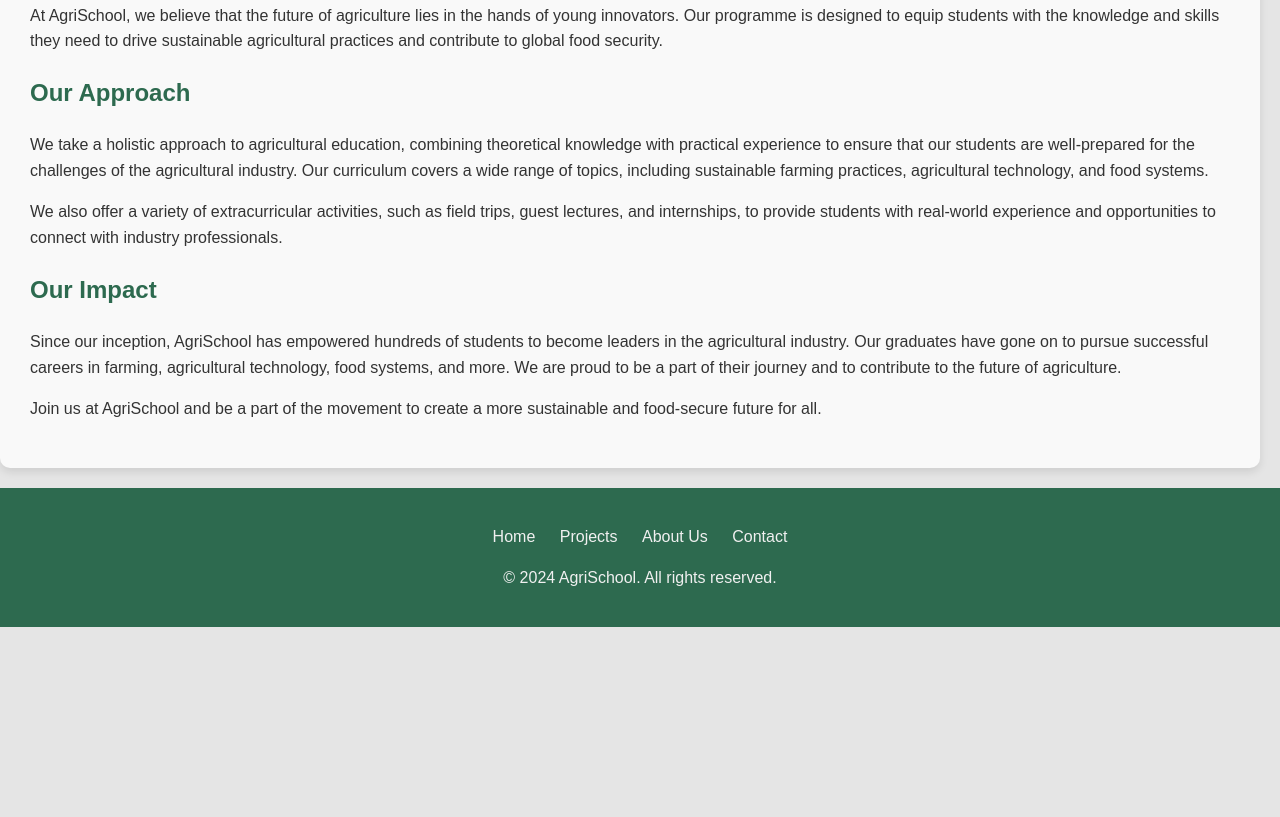
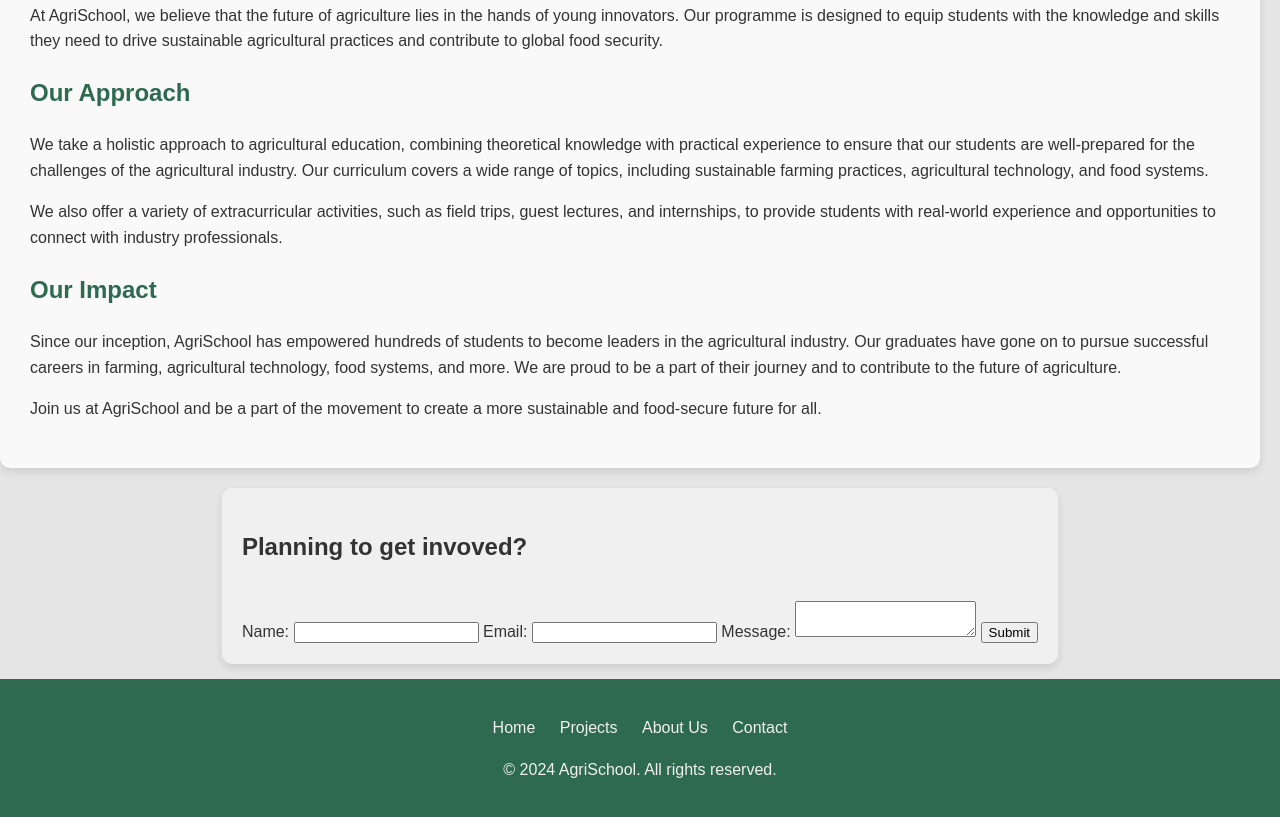
Before and after one commit to kavutsss/Direct-to-school-Agri-, a plain HTML site: page about.html in a window 1280 px wide. Shown: the part 1776-2593 px from the top of the page. Before the commit the page ends 2403 px from the top, so only its background shows below. Drawn offline with Linux system fonts and the light colour scheme.

Commit message:
add deployment workflow

```diff
--- a/about.html
+++ b/about.html
@@ -34,6 +34,18 @@
         <p>Since our inception, AgriSchool has empowered hundreds of students to become leaders in the agricultural industry. Our graduates have gone on to pursue successful careers in farming, agricultural technology, food systems, and more. We are proud to be a part of their journey and to contribute to the future of agriculture.</p>
         <p>Join us at AgriSchool and be a part of the movement to create a more sustainable and food-secure future for all.</p>
     </section>
+    <section class="form-input">
+        <h2>Planning to get invoved?</h2>
+        <form action="submit-form.php" method="post">
+            <label for="name">Name:</label>
+            <input type="text" id="name" name="name" required>
+            <label for="email">Email:</label>
+            <input type="email" id="email" name="email" required>
+            <label for="message">Message:</label>
+            <textarea id="message" name="message" required></textarea>
+            <button type="submit">Submit</button>
+        </form>
+    </section>
     <footer class="footer">
         <ul class="nav-links">
             <li><a href="index.html">Home</a></li>
--- a/style.css
+++ b/style.css
@@ -108,6 +108,17 @@
     padding: 40px 20px;
     max-width: 1200px;
     margin: 0 auto;
+}
+
+.form-input {
+    display: flex;
+    flex-direction: column;
+    margin-bottom: 15px;
+    gap: 15px;
+    background-color: #f0f0f0;
+    padding: 20px;
+    border-radius: 10px;
+    box-shadow: 0 4px 8px rgba(0,0,0,0.1);
 }
 
 /* Specific sections - light background, rounded corners, shadow */
```
